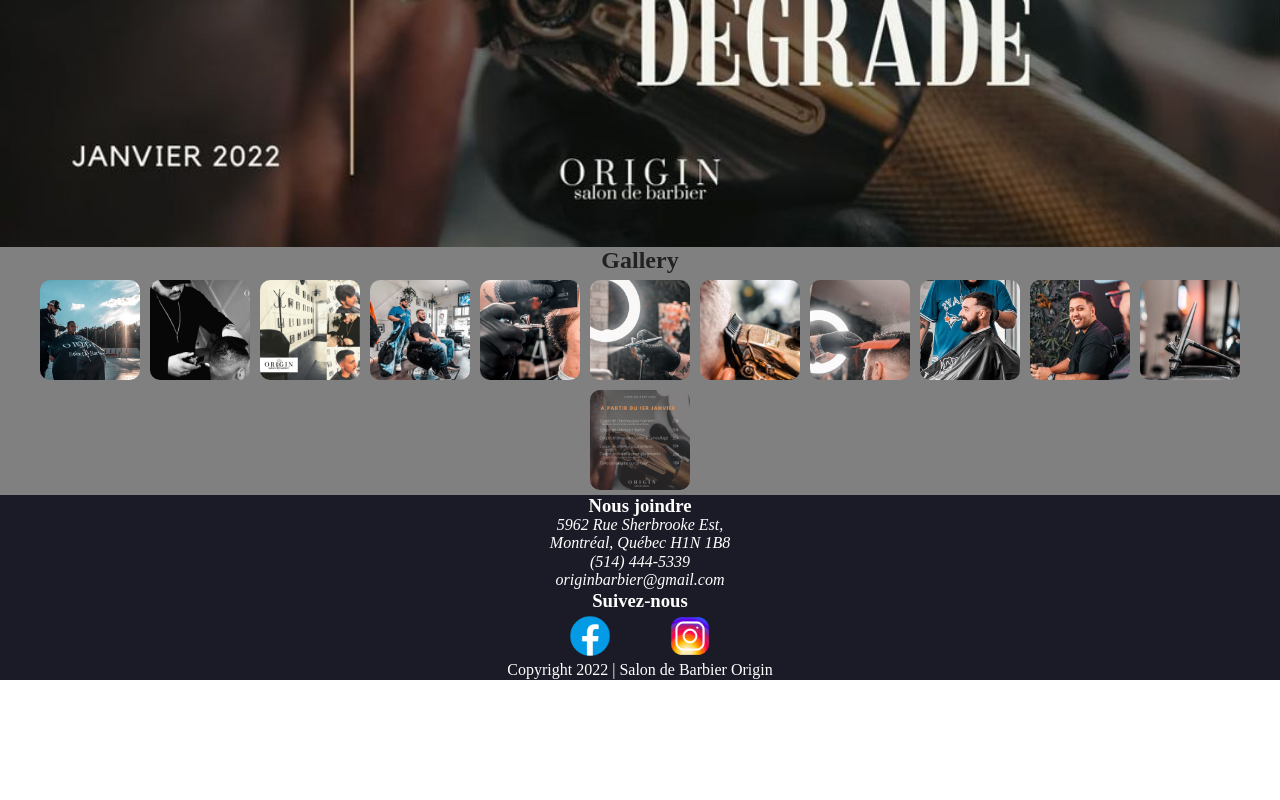
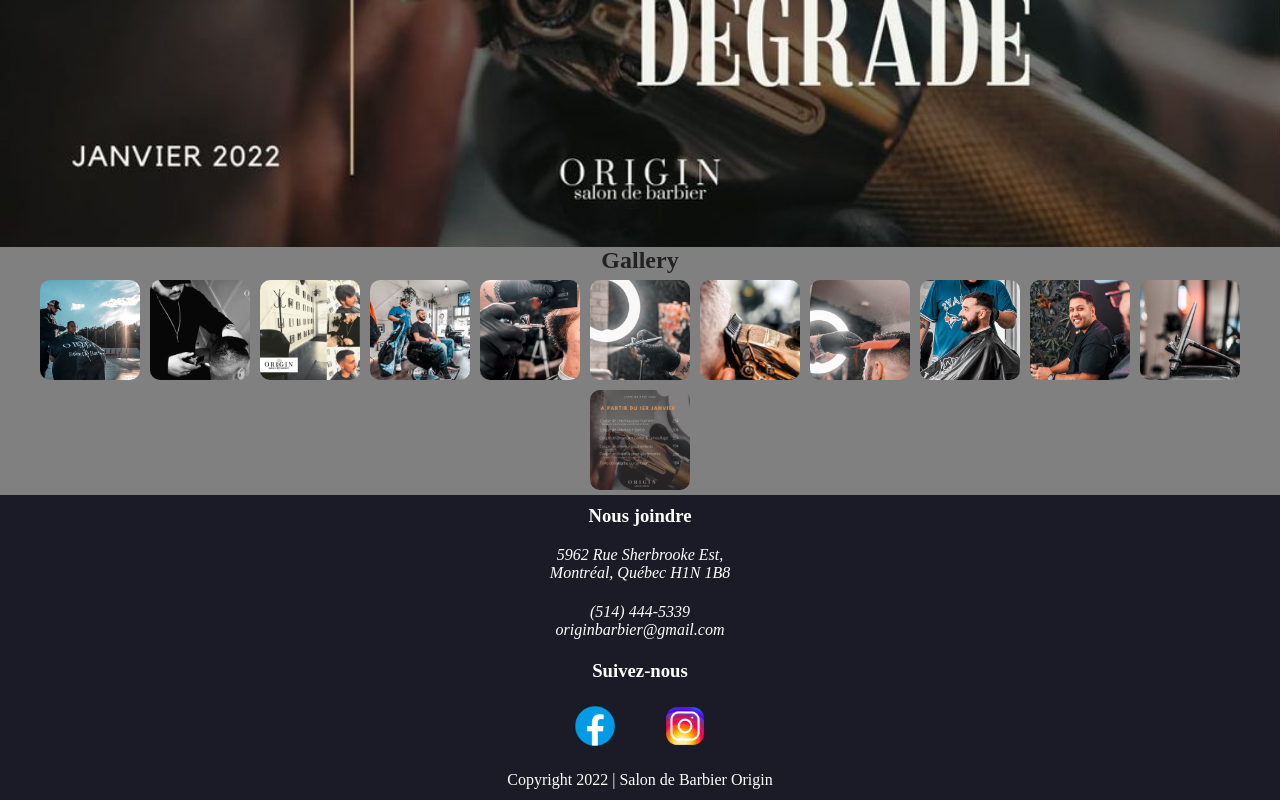
Before and after one commit to Emile-Massumov/barber-website, a website built with Parcel: page index.html in a window 1280 px wide. Shown: the part 492-1292 px from the top of the page. Before the commit the page ends 1172 px from the top, so only its background shows below. Built offline with nearby package versions, Linux system fonts and the light colour scheme.

Commit message:
added padding

```diff
--- a/css/main.css
+++ b/css/main.css
@@ -63,6 +63,8 @@ header {
   h3 {
     color: #fff;
     text-align: center;
+    padding-top: 10px;
+    padding-bottom: 10px;
   }
   h2 {
 
@@ -73,6 +75,8 @@ header {
     font-weight: 500;
     text-align: center;
     color: #fff;
+    padding-top: 10px;
+    padding-bottom: 10px;
   }
   img {
     width: 100%;
@@ -139,6 +143,7 @@ header {
     text-align: center;
     font-size: 2em;
     list-style-type: none;
+    padding: 10px;
     }
     #contact img {
       height: 50px;
```
